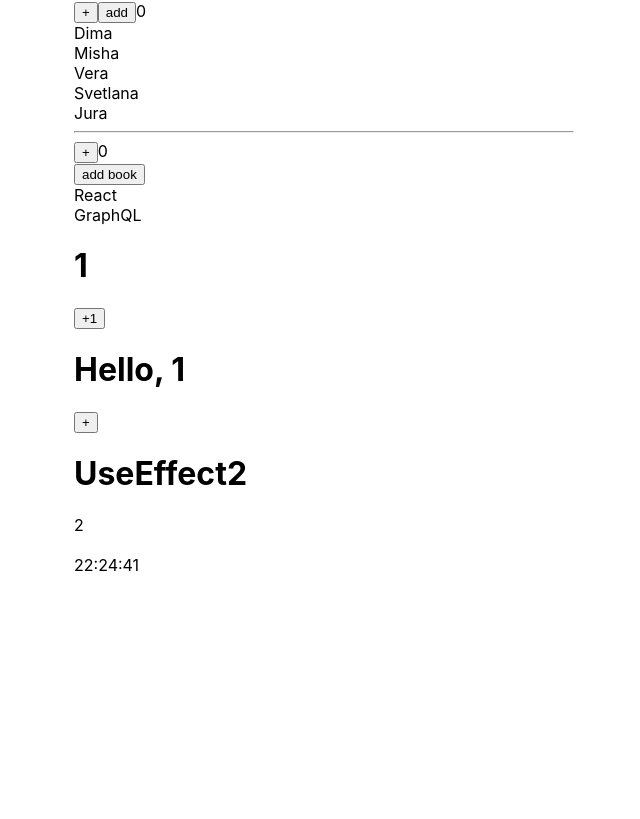
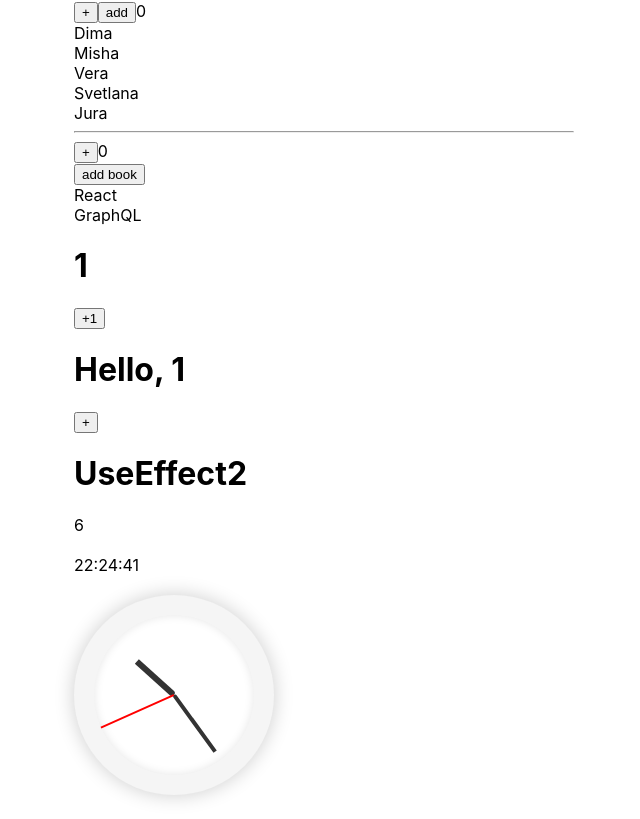
Before and after one commit to zanzipanziby/React-kabzda-kak-podrobno, a React (Create React App) app: page / in a window 1280 px wide. Shown: the part 959-1778 px from the top of the page, without its empty margins (316-956 px from the left). Before the commit the page ends 1554 px from the top, so only its background shows below. Built offline with nearby package versions, Linux system fonts and the light colour scheme.

Commit message:
Analog clock

```diff
--- a/src/App.tsx
+++ b/src/App.tsx
@@ -21,7 +21,7 @@ import {HelpForReactMemo} from "./components/UseMemo/UseMemo2";
 import {LikeUseCallback} from "./components/UseCallback/UseCallback";
 import {UseState} from "./components/useState/UseState";
 import {UseEffect, UseEffect2} from "./components/UseEffect/UseEffect";
-import {Clock} from "./components/Clock/Clock";
+import {AnalogClock, Clock} from "./components/Clock/Clock";
 
 function App() {
 
@@ -123,6 +123,8 @@ function App() {
             <UseEffect2/>
             <br/>
             <Clock/>
+            <br/>
+            <AnalogClock/>
         </div>
     );
 }
--- /dev/null
+++ b/src/components/Clock/Clock.module.css
@@ -0,0 +1,57 @@
+.analogClock {
+    display: inline-block;
+    position: relative;
+    width: 200px;
+    height: 200px;
+    border-radius: 50%;
+    background-color: #f5f5f5;
+    box-shadow: 0 0 20px rgba(0, 0, 0, 0.2);
+    transform: rotate(180deg);
+
+}
+
+.analogClock .dial {
+    position: absolute;
+    top: 0;
+    left: 0;
+    right: 0;
+    bottom: 0;
+    margin: auto;
+    width: 80%;
+    height: 80%;
+    border-radius: 50%;
+    background-color: #fff;
+    box-shadow: inset 0 0 10px rgba(0, 0, 0, 0.1);
+}
+
+.analogClock .hand {
+    position: absolute;
+    top: 50%;
+    left: 50%;
+    transform-origin: 50% 0;
+    background-color: #333;
+}
+
+.analogClock .hour {
+    width: 6px;
+    height: 50px;
+    margin-left: -3px;
+    border-radius: 6px 6px 0 0;
+
+}
+
+.analogClock .minute {
+    width: 4px;
+    height: 70px;
+    margin-left: -2px;
+    border-radius: 4px 4px 0 0;
+
+}
+
+.analogClock .second {
+    width: 2px;
+    height: 80px;
+    margin-left: -1px;
+    border-radius: 2px 2px 0 0;
+    background-color: red;
+}
--- a/src/components/Clock/Clock.tsx
+++ b/src/components/Clock/Clock.tsx
@@ -1,4 +1,5 @@
 import React, {useEffect, useState} from 'react';
+import s from "./Clock.module.css"
 
 export const Clock = () => {
     const [date, setDate] = useState(new Date())
@@ -27,3 +28,42 @@ export const Clock = () => {
         </div>
     );
 };
+
+
+
+export const AnalogClock = () => {
+    const [time, setTime] = useState(new Date());
+
+    useEffect(() => {
+        const intervalID = setInterval(() => {
+            setTime(new Date());
+        }, 1000);
+        return () => clearInterval(intervalID);
+    }, []);
+
+    const seconds = time.getSeconds();
+    const minutes = time.getMinutes();
+    const hours = time.getHours();
+
+    const secondHandStyle = {
+        transform: `rotate(${seconds * 6}deg)`,
+    };
+
+    const minuteHandStyle = {
+        transform: `rotate(${minutes * 6}deg)`,
+    };
+
+    const hourHandStyle = {
+        transform: `rotate(${hours * 30 + minutes * 0.5}deg)`,
+    };
+
+    return (
+        <div className={s.analogClock}>
+            <div className={s.dial}>
+                <div className={`${s.hand} ${s.hour}`} style={hourHandStyle} />
+                <div className={`${s.hand} ${s.minute}`} style={minuteHandStyle} />
+                <div className={`${s.hand} ${s.second}`} style={secondHandStyle} />
+            </div>
+        </div>
+    );
+}
--- a/src/components/UseEffect/UseEffect.tsx
+++ b/src/components/UseEffect/UseEffect.tsx
@@ -29,7 +29,7 @@ export const UseEffect = () => {
     return (
         <div>
             <h1>Hello, {counter}</h1>
-            <button onClick={() => setCounter(counter + 1)}>+</button>
+            <button onClick={() => setCounter(counter => counter + 1)}>+</button>
         </div>
     );
 };
@@ -41,11 +41,12 @@ export const UseEffect2 = () => {
 
     useEffect(
         ()=> {
-            setInterval(
+            const interval = setInterval(
                 ()=> {
-                   setCounter(counter + 1)
+                   setCounter(counter => counter + 1)
                 }, 1000
             )
+            return () => clearInterval(interval)
         }, []
     )
 
```
